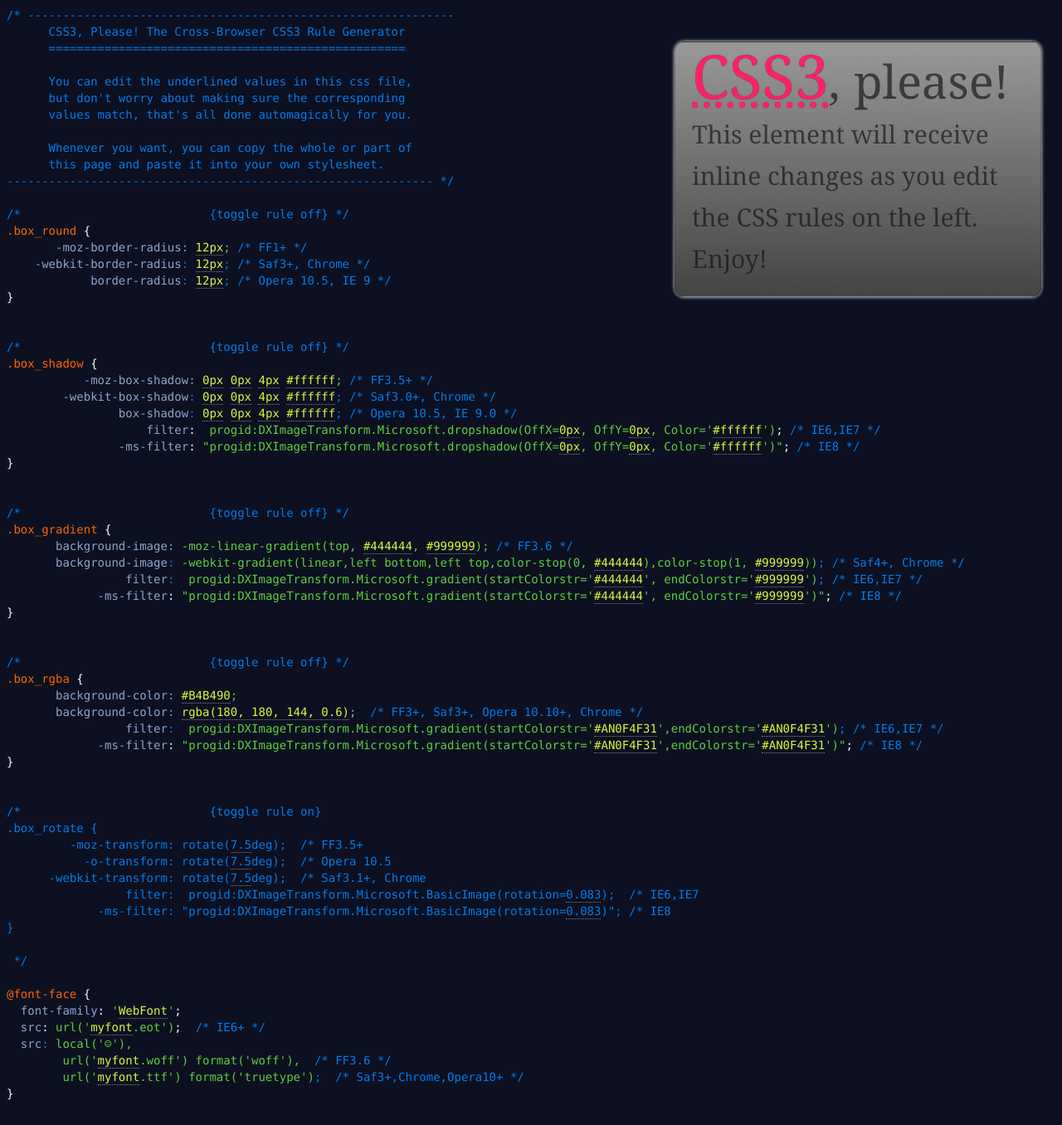
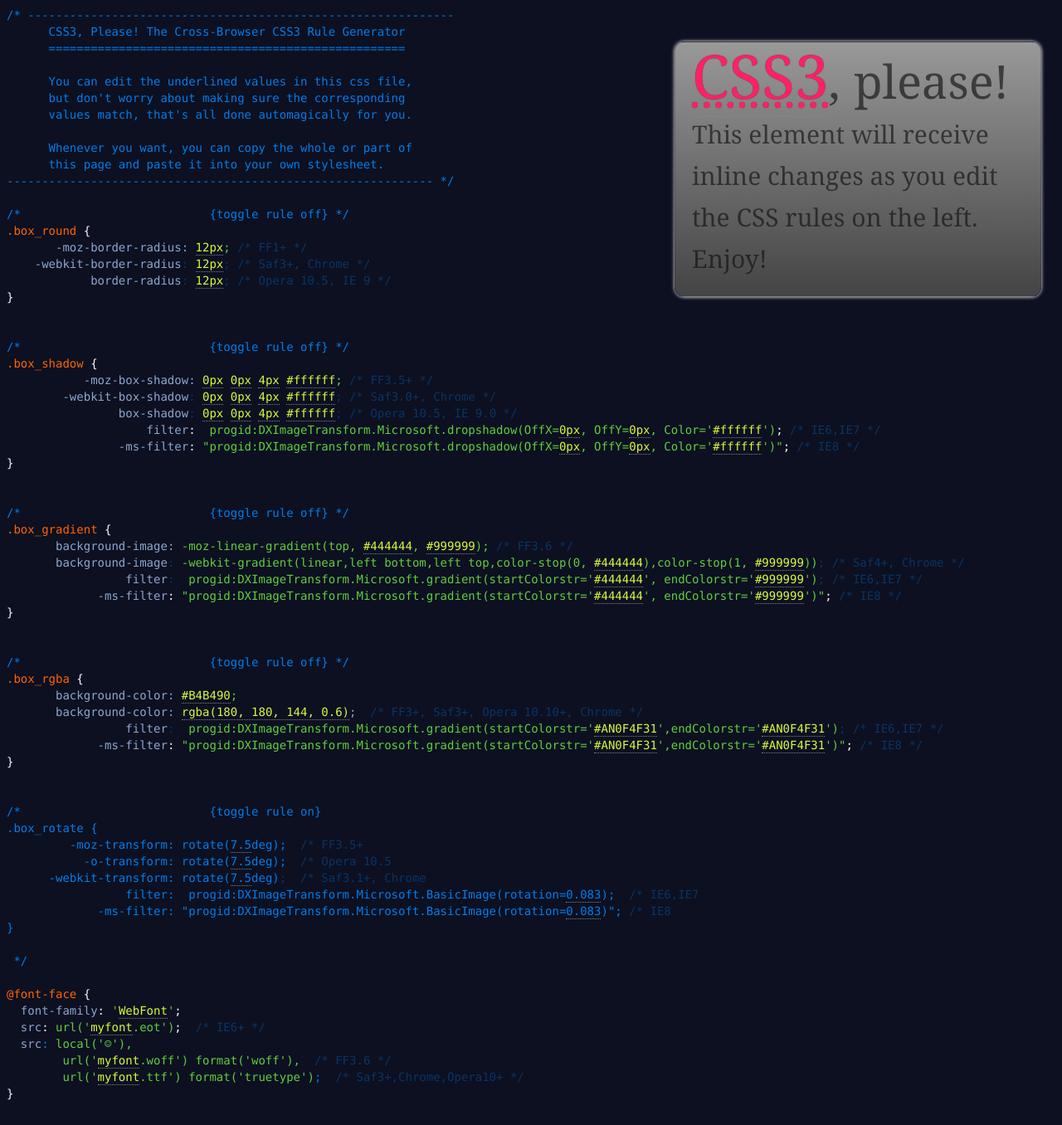
Before and after one commit to paulirish/css3please, a PHP site: page / in a window 1280 px wide. Shown: the whole page at 83% size. Run offline with PHP 8.4, Linux system fonts and the light colour scheme.

Commit message:
comment styling

```diff
--- a/css/stylesheet.css
+++ b/css/stylesheet.css
@@ -296,7 +296,7 @@ body {
 .commentclose { visibility:hidden;}
 .commentedout .commentclose { visibility:visible;}
 .commentedout .rule , .commentedout .rule span{ color: #0088ff; color: rgba(0,136,255,.9) !important;}
-
+body .declaration .comment,  span.comment .comment { color: rgba(0,136,255,.3) !important }
 
 .rule .selector {
 	color: #ff6400;
--- a/index.html
+++ b/index.html
@@ -38,7 +38,7 @@
 </pre>
 
 <div id="box_round" class="rule_wrapper">
-	<pre class="rule comment"><span class="comment">/*                           <a href="#">{toggle rule off}</a> <span class="endcomment">*/</span></span></pre>
+	<pre class="rule comment">/*                           <a href="#">{toggle rule off}</a> <span class="endcomment">*/</span></pre>
 	<pre class="rule">
 .box_round {
        -moz-border-radius: <b g="0">12px</b>; <span class="comment">/* FF1+ <span class="endcomment">*/</span></span>
@@ -61,7 +61,7 @@
 
 
 <div id="box_shadow" class="rule_wrapper">
-  <pre class="rule comment"><span class="comment">/*                           <a href="#">{toggle rule off}</a> <span class="endcomment">*/</span></span></pre>
+  <pre class="rule comment">/*                           <a href="#">{toggle rule off}</a> <span class="endcomment">*/</span></pre>
 	<pre class="rule">
 .box_shadow {
 	   -moz-box-shadow: <b g="0">0px</b> <b g="1">0px</b> <b g="2">4px</b> <b g="3" i="s2Hex" o="sHex">#ffffff</b>; <span class="comment">/* FF3.5+ <span class="endcomment">*/</span></span>
@@ -85,7 +85,7 @@
 </div>
 
 <div id="box_gradient" class="rule_wrapper">
-  <pre class="rule comment"><span class="comment">/*                           <a href="#">{toggle rule off}</a> <span class="endcomment">*/</span></span></pre>
+  <pre class="rule comment">/*                           <a href="#">{toggle rule off}</a> <span class="endcomment">*/</span></pre>
 	<pre class="rule">
 .box_gradient {
        background-image: -moz-linear-gradient(top, <b g="0" i="s2Hex">#444444</b>, <b g="1" i="s2Hex">#999999</b>); <span class="comment">/* FF3.6 <span class="endcomment">*/</span></span>
@@ -108,7 +108,7 @@
 </div>
 
 <div id="box_rgba" class="rule_wrapper">
-  <pre class="rule comment"><span class="comment">/*                           <a href="#">{toggle rule off}</a> <span class="endcomment">*/</span></span></pre>
+  <pre class="rule comment">/*                           <a href="#">{toggle rule off}</a> <span class="endcomment">*/</span></pre>
 	<pre class="rule">
 .box_rgba {
        background-color: <b g="0" i="ch" o="s2Hex">#B4B490</b>;
@@ -131,7 +131,7 @@
 </div>
 
 <div id="box_rotate" class="rule_wrapper commentedout">
-  <pre class="rule comment"><span class="comment">/*                           <a href="#">{toggle rule on}</a> <span class="endcomment">*/</span></span></pre>
+  <pre class="rule comment">/*                           <a href="#">{toggle rule on}</a> <span class="endcomment">*/</span></pre>
 	<pre class="rule">
 .box_rotate {
          -moz-transform: rotate(<b g="0">7.5</b>deg);  <span class="comment">/* FF3.5+ <span class="endcomment">*/</span></span>
```
